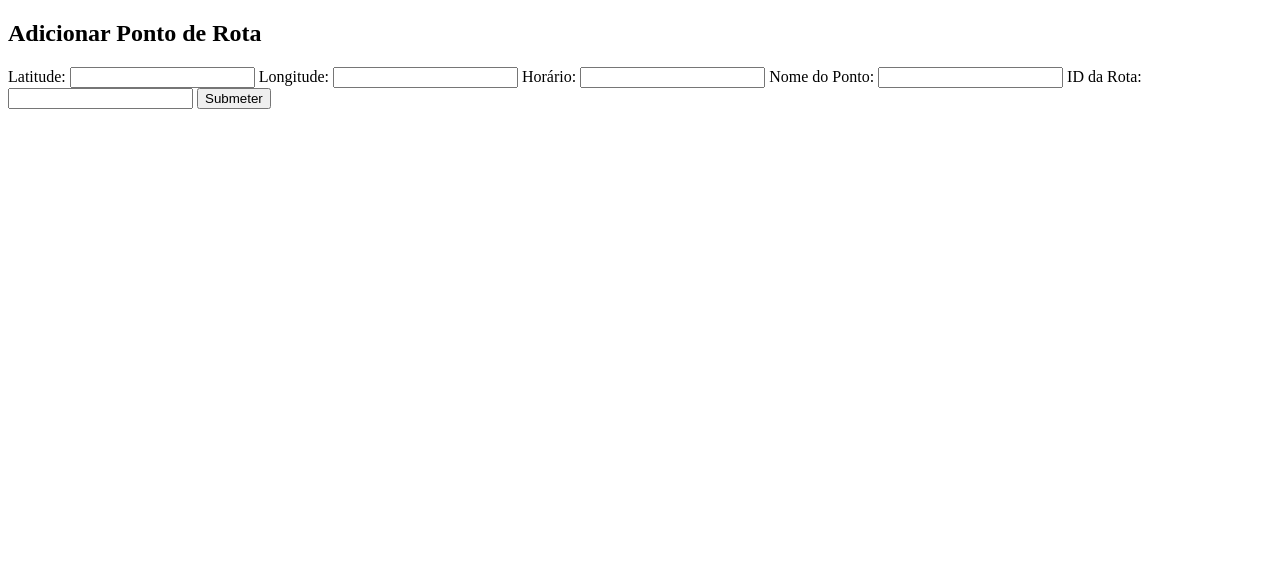
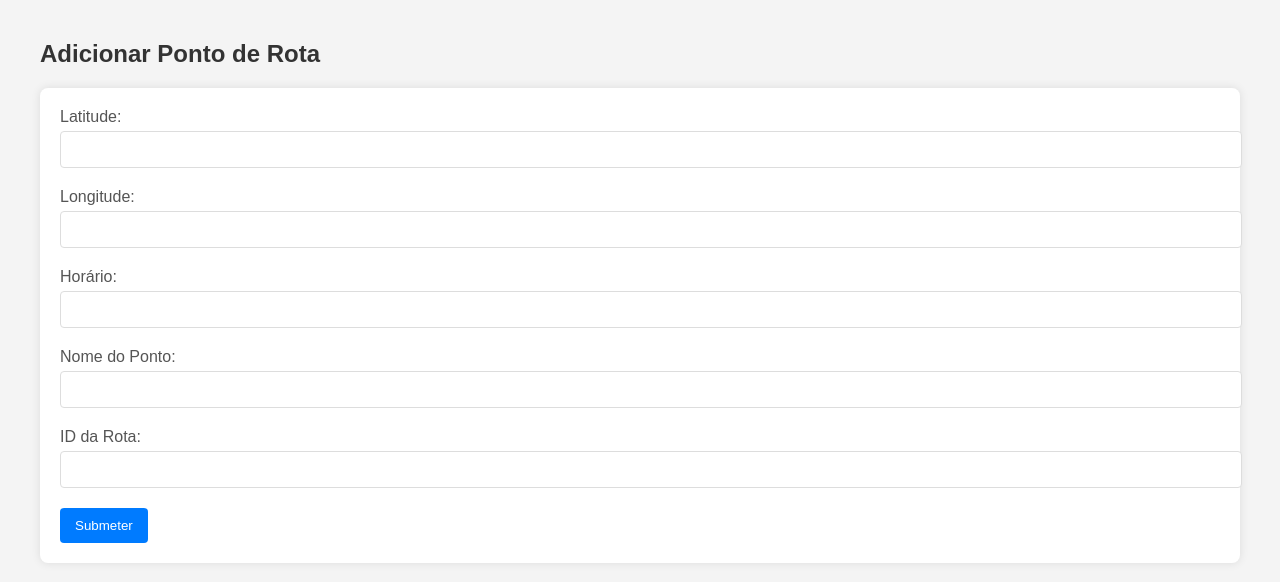
Before and after one commit to jyrikes/MapBus-WebServer, a Flask app: template templates/rottasFile.html in a window 1280 px wide. Shown: the top 582 px of the page. Run offline with Flask 3, Linux system fonts and the light colour scheme; the template is opened without the code that fills it, so the values that code supplies are empty.

Commit message:
Um pouco de cor 🏳‍🌈

```diff
--- a/templates/rottasFile.html
+++ b/templates/rottasFile.html
@@ -6,6 +6,53 @@
     <meta name="viewport" content="width=device-width, initial-scale=1.0">
     <title>Adicionar Ponto de Rota</title>
     <script src="https://cdn.jsdelivr.net/npm/axios/dist/axios.min.js"></script>
+    <style>
+        body {
+            font-family: Arial, sans-serif;
+            margin: 40px;
+            background-color: #f4f4f4;
+        }
+
+        h2 {
+            color: #333;
+        }
+
+        form {
+            background-color: #fff;
+            padding: 20px;
+            border-radius: 8px;
+            box-shadow: 0 0 10px rgba(0, 0, 0, 0.1);
+        }
+
+        label {
+            display: block;
+            margin-bottom: 5px;
+            color: #555;
+        }
+
+        input[type="text"], input[type="number"] {
+            width: 100%;
+            padding: 10px;
+            margin-bottom: 20px;
+            border: 1px solid #ddd;
+            border-radius: 4px;
+        }
+
+        input[type="submit"] {
+            background-color: #007BFF;
+            color: #fff;
+            padding: 10px 15px;
+            border: none;
+            border-radius: 4px;
+            cursor: pointer;
+            transition: background-color 0.3s ease;
+        }
+
+        input[type="submit"]:hover {
+            background-color: #0056b3;
+        }
+
+    </style>
 </head>
 <body>
     <h2>Adicionar Ponto de Rota</h2>
```
